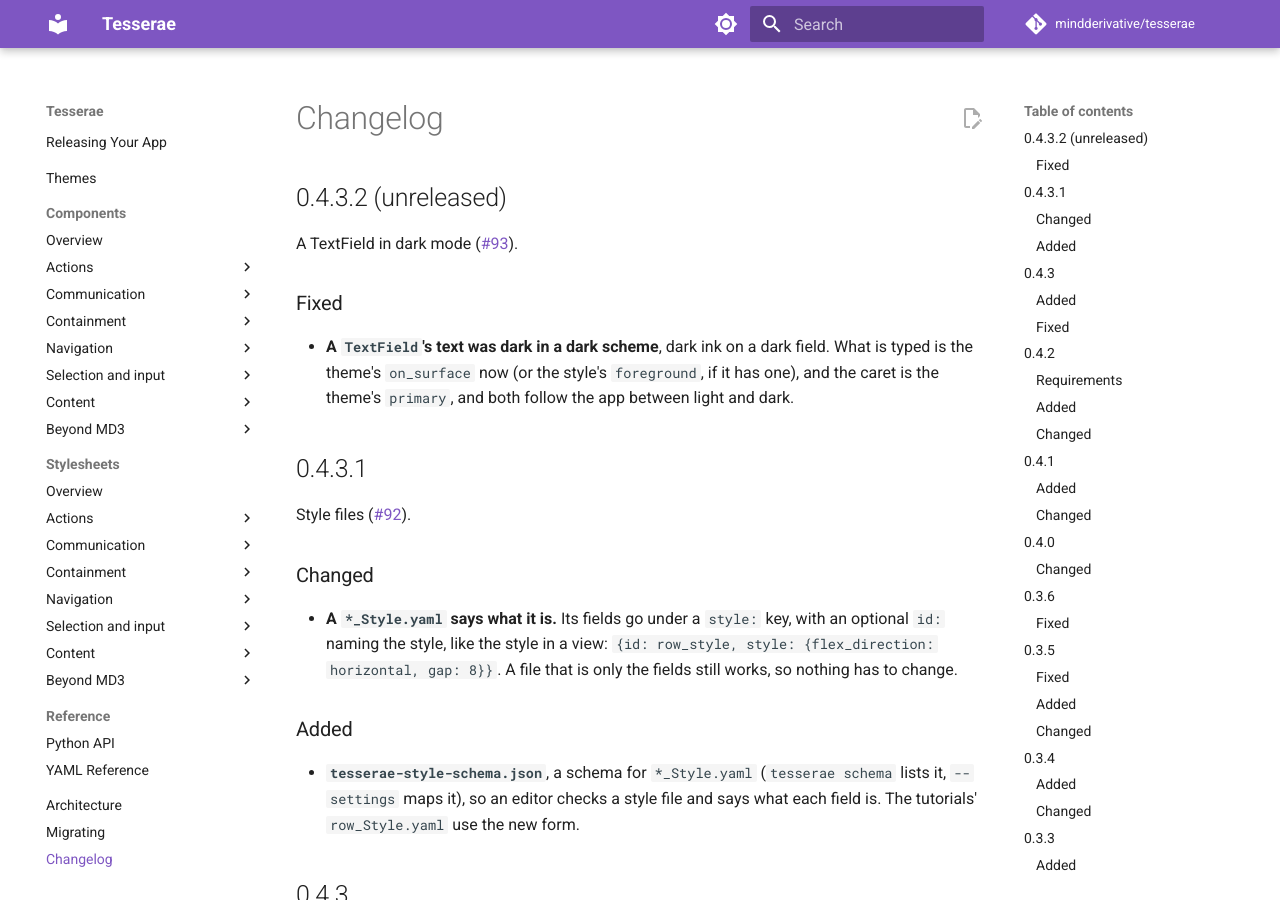
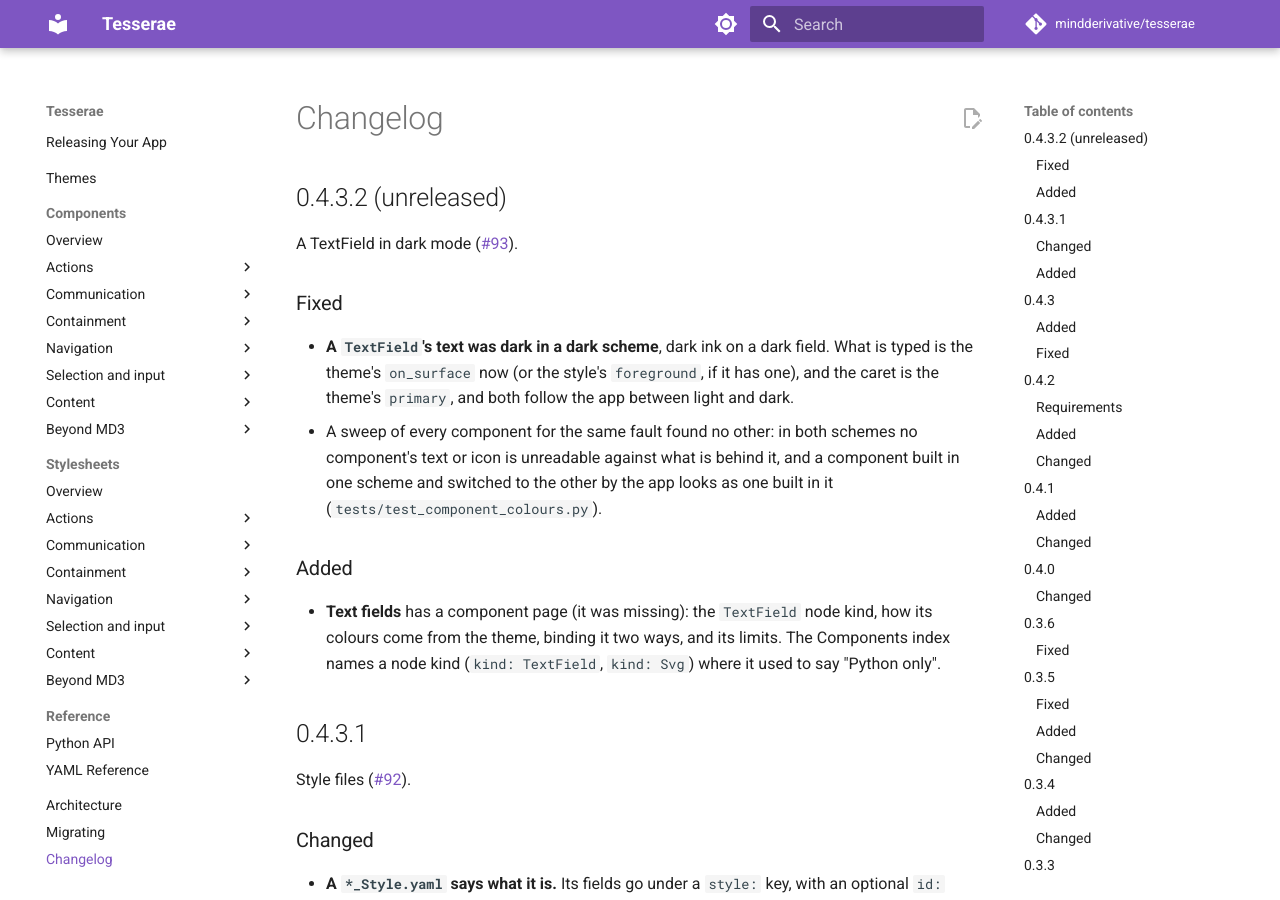
Before and after one commit to mindderivative/tesserae, an MkDocs documentation site: the page built from docs/changelog.md, in a window 1280 px wide and 900 px high. Built offline with MkDocs 1.6.1 and Material for MkDocs 9.7.7, drawn with Linux system fonts in a browser that asks for light colours; comment, search, counter and statistics services are not loaded.

Commit message:
0.4.3.2 #93: a colour sweep of every component, and the Text fields page
Co-Authored-By: Claude Sonnet 5.5 <noreply@anthropic.com>

```diff
--- a/docs/changelog.md
+++ b/docs/changelog.md
@@ -9,6 +9,15 @@ A TextField in dark mode ([#93](https://github.com/mindderivative/tesserae/issue
 - **A `TextField`'s text was dark in a dark scheme**, dark ink on a dark field. What is typed is the theme's
   `on_surface` now (or the style's `foreground`, if it has one), and the caret is the theme's `primary`, and both follow
   the app between light and dark.
+- A sweep of every component for the same fault found no other: in both schemes no component's text or icon is
+  unreadable against what is behind it, and a component built in one scheme and switched to the other by the app
+  looks as one built in it (`tests/test_component_colours.py`).
+
+### Added
+
+- **Text fields** has a component page (it was missing): the `TextField` node kind, how its colours come from the
+  theme, binding it two ways, and its limits. The Components index names a node kind (`kind: TextField`, `kind: Svg`)
+  where it used to say "Python only".
 
 ## 0.4.3.1
 
--- a/mkdocs.yml
+++ b/mkdocs.yml
@@ -117,6 +117,7 @@ nav:
           - Switch: components/switches.md
           - Slider: components/sliders.md
           - Chips: components/chips.md
+          - Text fields: components/text-fields.md
           - Spin box: components/spin-boxes.md
           - Date picker: components/date-pickers.md
           - Time picker: components/time-pickers.md
```
Also changed, not shown: docs/components/index.md (+2 -1 lines), docs/components/text-fields.md (added, +48 -0 lines), 3 other files.
